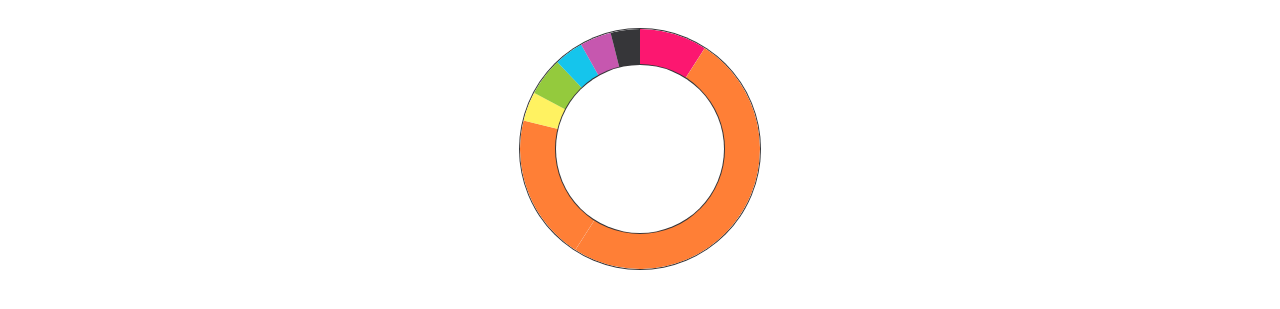
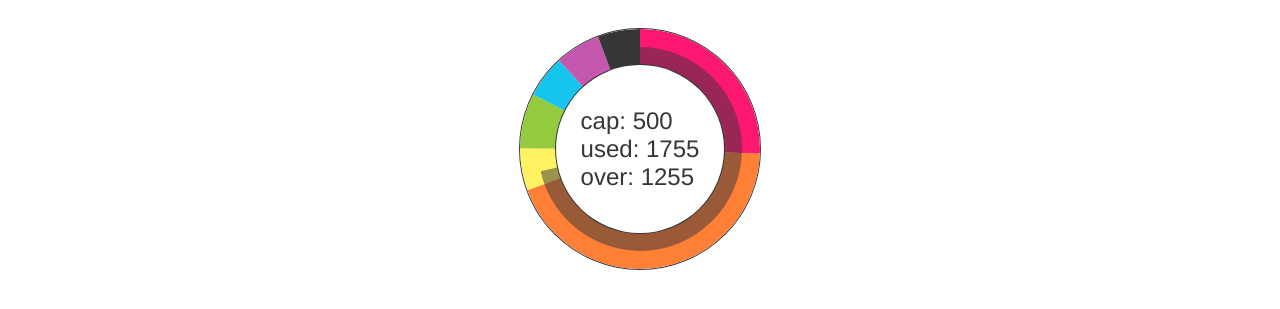
Before and after one commit to jasesmith/angular-css-charts, a plain HTML site: page index.html in a window 1280 px wide. Shown: the part 47-356 px from the top of the page. Drawn offline with Linux system fonts and the light colour scheme.

Commit message:
more segment math

```diff
--- a/charts/donutChartDirective.js
+++ b/charts/donutChartDirective.js
@@ -9,9 +9,10 @@ angular.module('app')
             },
             controller: ['$scope', function($scope){
                 var defaultConfig = {
+                    capacity: 500,
                     segments: [
-                        {label: 'thing 1', value: 230, color: colors[0].name},
-                        {label: 'thing 2', value: 1768, color: colors[1].name},
+                        {label: 'thing 1', value: 450, color: colors[0].name},
+                        {label: 'thing 2', value: 768, color: colors[1].name},
                         {label: 'thing 3', value: 100, color: colors[2].name},
                         {label: 'thing 4', value: 130, color: colors[3].name},
                         {label: 'thing 5', value: 100, color: colors[4].name},
@@ -23,58 +24,119 @@ angular.module('app')
                 // pull in app's menu config or from MenuConfig provider
                 $scope.config = $.extend(true, angular.copy(defaultConfig), $scope.config);
 
+                var setDegree = function(value, total){
+                    return (value/total * 360).toFixed(2);
+                };
+
+                var setPercent = function(value, total){
+                    return (value/total * 100).toFixed(2);
+                };
+
+                var splitSegment = function(segment, index, segments){
+                    if(segment._degrees > 180) {
+                        var newSegment = angular.copy(segment);
+                        newSegment._degrees = (segment._degrees - 180).toFixed(2) * 1;
+                        segment._degrees = 180;
+                        newSegment.label = segment.label + ' (cont)';
+                        newSegment._percent = segment._percent;
+                        newSegment._continued = true;
+                        if(index) {
+                            segments.splice(index + 1, 0, newSegment);
+                        } else {
+                            segments.push(segment, newSegment);
+                        }
+                    }
+                };
+
                 var fixSectorSizes = function(segments){
                     var l = segments.length;
                     var total = 0;
+                    var actual = 0;
+                    var overage = 0;
+                    if($scope.config.capacity) {
+                        total = $scope.config.capacity;
+                        _.each(segments, function(s){
+                            actual = actual + s.value;
+                        });
+                        if(actual > total) {
+                            overage = actual-total;
+                            total = actual;
+                        }
+                        window.console.log(total, overage);
+                    } else {
                         _.each(segments, function(s){
                             total = total + s.value;
                         });
+                    }
                     _.each(segments, function(segment, i){
                         // convert segment value into nº (degrees)
-                        if(!segment.isContinued) {
-                            segment.value = (segment.value/total * 360).toFixed(2);
+                        if(!segment._continued) {
+                            segment._degrees = setDegree(segment.value, total);
+                            segment._percent = setPercent(segment.value, total);
+
                             // more than 180º causes display failure
-                            if(segment.value > 180) {
-                                var newSegment = angular.copy(segment);
-                                newSegment.value = (segment.value - 180 * 1).toFixed(2);
-                                segment.value = 180 * 1;
-                                newSegment.label = segment.label + ' (cont)';
-                                newSegment.isContinued = true;
-                                segments.splice(i+1, 0, newSegment);
-                            }
+                            splitSegment(segment, i, segments);
                         }
                     });
-                    if(l < segments.length) {
-                        segments[segments.length-1].value = (segments[segments.length-1].value/total * 360).toFixed(2);
+                    var lastSegment = _.last(segments);
+                    if(l < segments.length && !lastSegment._continued) {
+                        lastSegment._degrees = setDegree(lastSegment.value, total);
+                        lastSegment._percent = setPercent(lastSegment.value, total);
                     }
+                    if(overage) {
+                        var overageSegment = {
+                            color: 'dark'
+                        };
+                        overageSegment._degrees = setDegree(overage, total);
+                        overageSegment._percent = setPercent(overage, total);
+                        overageSegment._overage = true;
+                        splitSegment(overageSegment, false, segments);
+                        window.console.log(overageSegment);
+                    }
+                    $scope.config._overage = overage;
+                    $scope.config._total = total;
+                    $scope.config._actual = actual;
                 };
 
                 fixSectorSizes($scope.config.segments);
 
                 $scope.setSector = function(segment, index) {
                     if(segment) {
-                        var val = segment.value * 1;
+                        var d = segment._degrees * 1;
                         index = index || 0;
 
-                        // if(index > 0) {
                         _.each($scope.config.segments, function(s, i){
                             if(i < index) {
-                                    val = val + s.value * 1;
+                                d = d + s._degrees * 1;
                             }
                         });
-                        // }
 
-                        return {
-                            transform: 'rotate('+val+'deg)'
+                        var styles = {
+                            transform: 'rotate('+d+'deg)'
                         };
+
+                        if(segment._overage) {
+                            if(segment._continued) {
+                                styles.transform = 'rotate('+d+'deg)';
+                            } else {
+                                styles.opacity = 0.5;
+                                styles.transform = 'rotate('+d+'deg) scale(.85)';
+                            }
+                        }
+                        return styles;
                     }
                 };
             }],
 
             template: '' +
                 '<div class="chart" type="donut">' +
-                    '<div ng-repeat="segment in config.segments" class="segment" ng-style="setSector(config.segments[$index - 1], $index-1)">' +
-                        '<div class="wedge bg-{{segment.color}}" ng-style="setSector(segment)" title="{{segment.label}}: {{segment.value}}"></div>' +
+                    '<div ng-repeat="segment in config.segments" class="segment" title="{{segment.label}}: {{segment.value}} {{segment._percent}}% {{segment._degrees}}&deg;" ng-style="setSector(config.segments[$index - 1], $index-1)">' +
+                        '<div class="wedge bg-{{segment.color}}" ng-style="setSector(segment)"></div>' +
+                    '</div>' +
+                    '<div class="center-label">' +
+                        'cap: {{config.capacity}}<br />' +
+                        'used: {{config._actual}}<br />' +
+                        'over: {{config._overage}}<br />' +
                     '</div>' +
                 '</div>' +
             '',
--- a/index.html
+++ b/index.html
@@ -1,7 +1,7 @@
 <!DOCTYPE html>
 <html ng-app="app" ng-controller="appController">
     <head>
-        <title>My Pocky</title>
+        <title>{{headline}}</title>
         <link rel="stylesheet" href="css/font-awesome.min.css" media="screen" charset="utf-8" />
         <link rel="stylesheet" href="css/styles.css" media="screen" title="no title" charset="utf-8" />
         <script src="js/lib/jquery.min.js"></script>
--- a/sass/_main.scss
+++ b/sass/_main.scss
@@ -6,7 +6,7 @@
     margin: 0 auto;
     border-radius: 100%;
     font-size: 15rem;
-    background: #EEE;
+    background: rgba($dark, .1);
     &[type="donut"] {
         &:after {
             border-radius: 100%;
@@ -20,6 +20,14 @@
             left: 50%;
             transform: translate(-50%, -50%);
         }
+    }
+    .center-label {
+        font-size: .1em;
+        position: absolute;
+        top: 50%;
+        left: 50%;
+        transform: translate(-50%, -50%);
+        z-index: 1;
     }
 }
 
```
Also changed, not shown: css/styles.css. Lines whose indentation alone changed are shown as unchanged.
